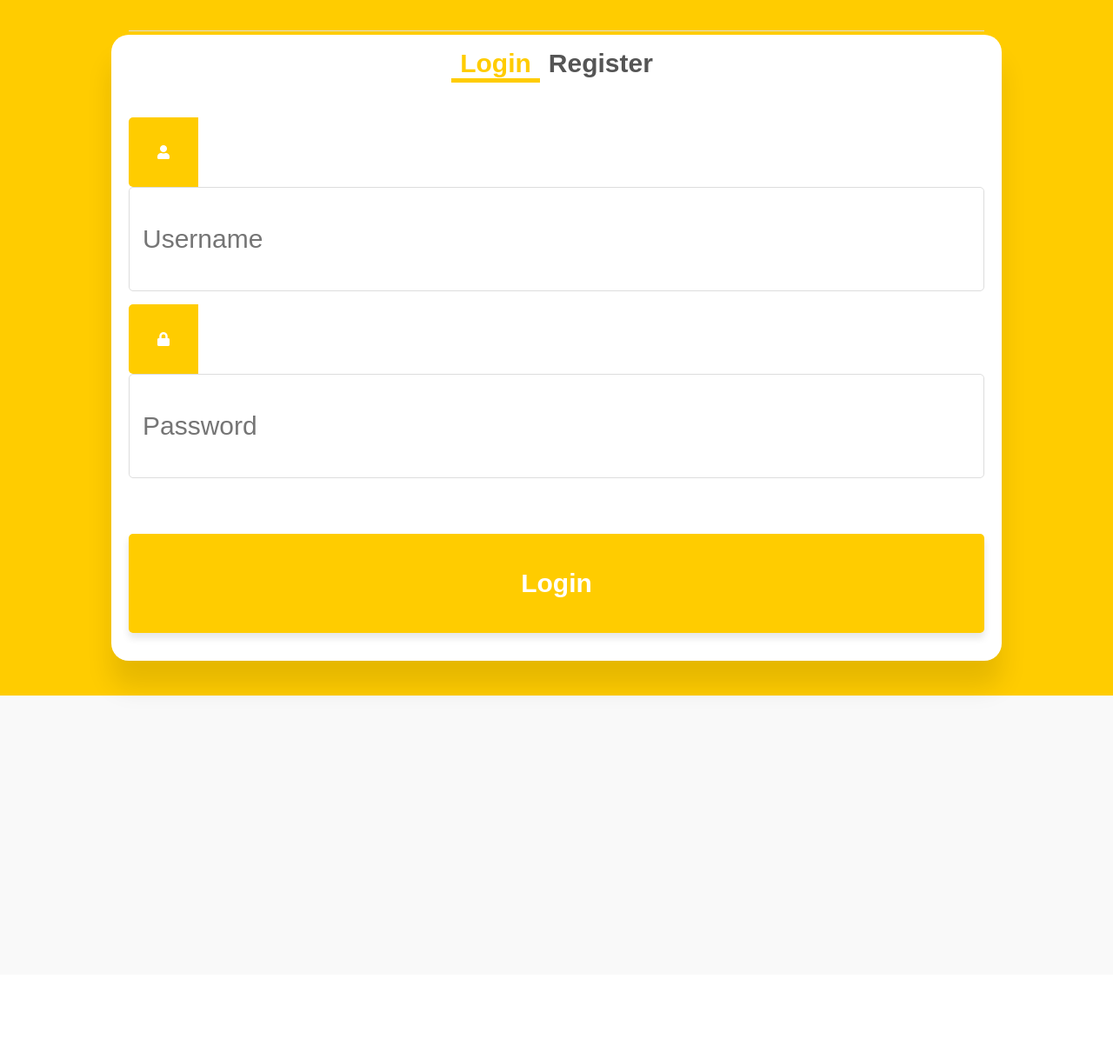
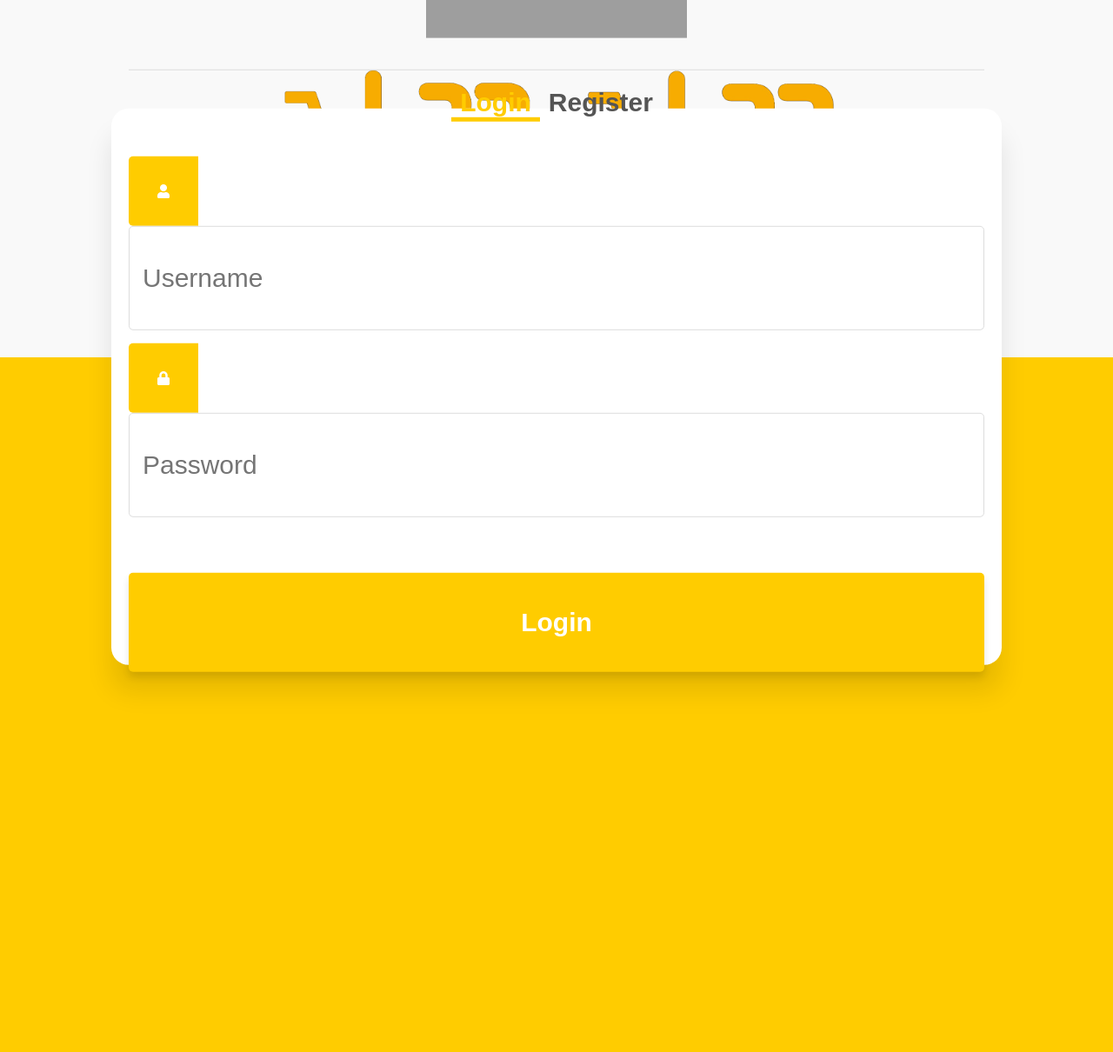
Before and after one commit to kgm0129/swdongHACK, a Flask app: page / in a window 1280 px wide. Shown: the top 1210 px of the page at 87% size. Before the commit the page ends 800 px from the top, so only its background shows below. Run offline with Flask 3, Linux system fonts and the light colour scheme; some libraries are stand-ins or nearby versions; grey boxes are pictures that could not be loaded.

Commit message:
logoupload

```diff
--- a/static/styles.css
+++ b/static/styles.css
@@ -20,7 +20,7 @@ body {
 .login, .register {
     height: 100%;
     width: 100%;
-    max-height: 90%;
+    max-height: 80%;
     max-width: 80%; /* 최대 너비 제한 */
     background-color: #ffffff;
     box-shadow: 0 30px 30px rgba(0, 0, 0, 0.1);
@@ -30,7 +30,7 @@ body {
     position: absolute;
     top: 50%;
     left: 50%;
-    transform: translate(-50%, -50%);
+    transform: translate(-50%, -43%);
     display: flex; /* 플렉스 컨테이너로 설정 */
     flex-direction: column; /* 세로 정렬 */
     justify-content: center; /* 세로 가운데 정렬 */
--- a/templates/login.html
+++ b/templates/login.html
@@ -8,7 +8,7 @@
 	<link rel="stylesheet" href="https://use.fontawesome.com/releases/v5.7.1/css/all.css">
 </head>
 
-<body>
+<body>	<img src="../static/시끌시끌 로고.png" style="width: 65%;">
 	<div style="background-color: #ffcc00; width: 100%; min-height: 100vh;">
 		<div class="login">
 			<h1> <img
--- a/templates/register.html
+++ b/templates/register.html
@@ -8,7 +8,7 @@
 	<link rel="stylesheet" href="https://use.fontawesome.com/releases/v5.7.1/css/all.css">
 </head>
 
-<body>
+<body>	<img src="../static/시끌시끌 로고.png" style="width: 65%;">
 	<div style="background-color: #ffcc00; width: 100%; min-height: 100vh;">
 		<div class="register">
 			<h1><img src="https://i.namu.wiki/i/Bge3xnYd4kRe_IKbm2uqxlhQJij2SngwNssjpjaOyOqoRhQlNwLrR2ZiK-JWJ2b99RGcSxDaZ2UCI7fiv4IDDQ.webp"
```
Also changed, not shown: static/시끌시끌 로고.png (added).
